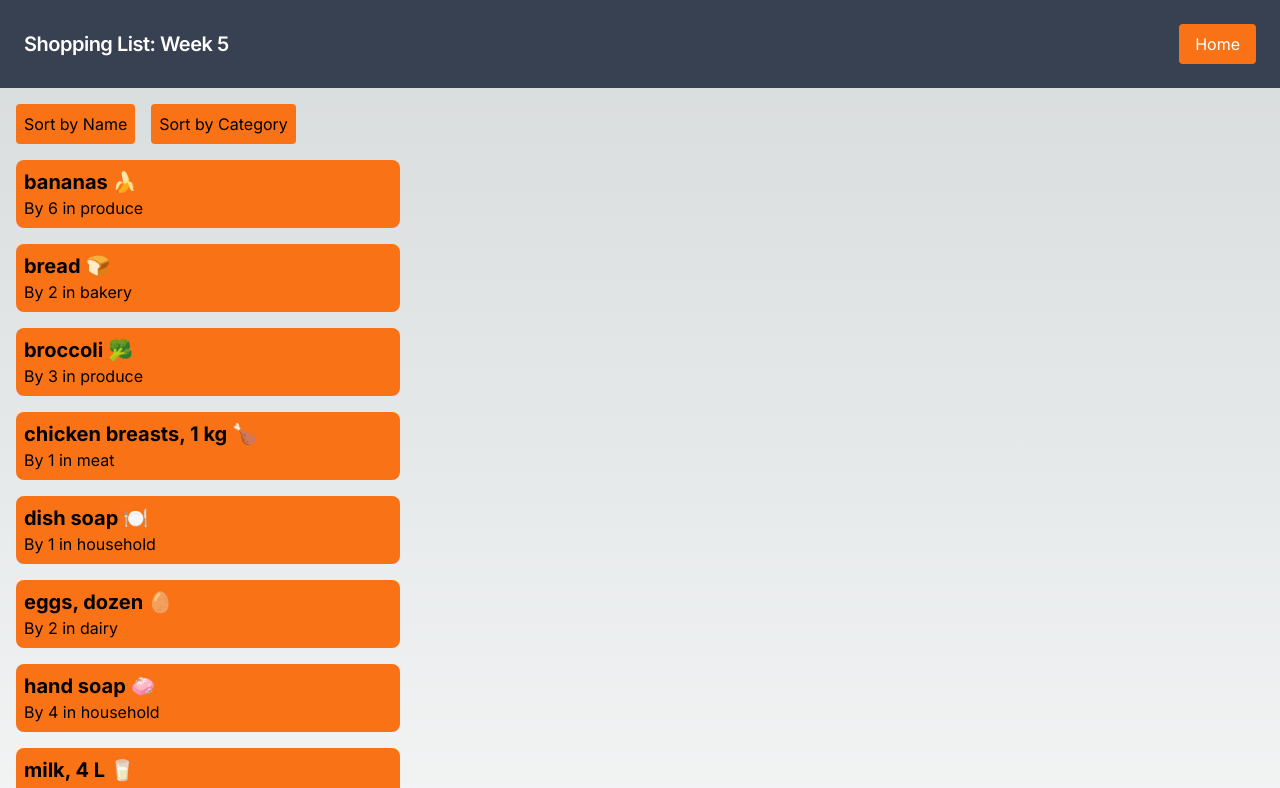
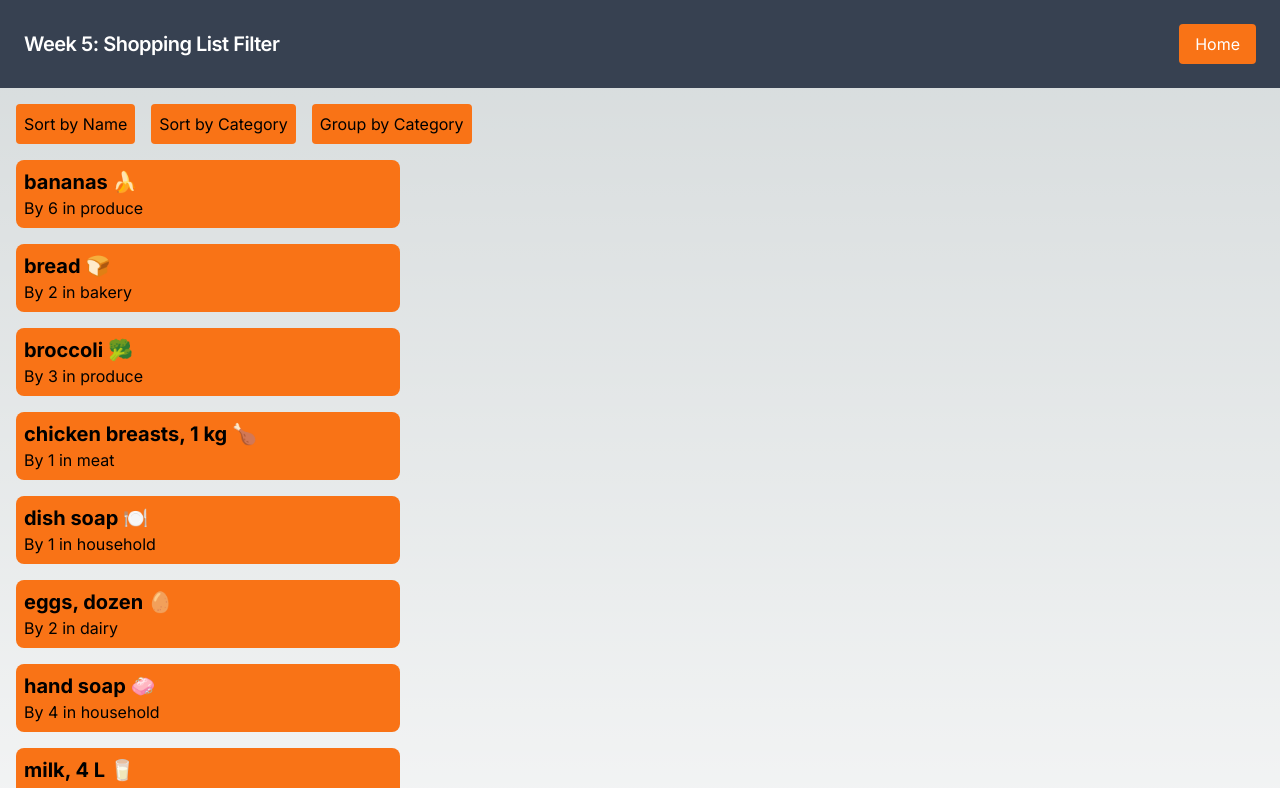
Before and after one commit to kevinw1222/cprg306-assignments, a Next.js app: page /week5 in a window 1280 px wide. Shown: the top 788 px of the page. Built offline with nearby package versions, Linux system fonts and the light colour scheme.

Commit message:
Update week 5

```diff
--- a/app/week3/page.js
+++ b/app/week3/page.js
@@ -7,7 +7,7 @@ export default function Page() {
       <nav class="flex items-center justify-between flex-wrap bg-gray-700 p-6">
         <div class="flex items-center flex-shrink-0 text-white mr-6">
           <span class="font-semibold text-xl tracking-tight">
-            Shopping List: Week 3
+            Week 3: Shopping List
           </span>
         </div>
 
--- a/app/week4/page.js
+++ b/app/week4/page.js
@@ -7,7 +7,7 @@ export default function Page() {
       <nav class="flex items-center justify-between flex-wrap bg-gray-700 p-6">
         <div class="flex items-center flex-shrink-0 text-white mr-6">
           <span class="font-semibold text-xl tracking-tight">
-            Item Manager: Week 4
+            Week 4: Item Manager
           </span>
         </div>
 
--- a/app/week5/item-list.js
+++ b/app/week5/item-list.js
@@ -6,6 +6,15 @@ import items from "./items.json";
 export default function ItemList() {
   const [sortBy, setSortBy] = useState("name");
   const sortedItems = [...items];
+  const [sortedAndGroupedItems, setSortedAndGroupedItems] = useState(null);
+
+  const handleSort = (sortingOption) => {
+    setSortBy(sortingOption);
+
+    if (sortingOption === "category") {
+      setSortedAndGroupedItems(null);
+    }
+  };
 
   if (sortBy === "name")
     sortedItems.sort((a, b) => a.name.localeCompare(b.name));
@@ -21,14 +30,61 @@ export default function ItemList() {
     </button>
   );
 
+  const groupAndSortByCategory = () => {
+    const groupedItems = items.reduce((grouped, item) => {
+      const category = item.category;
+      if (!grouped[category]) {
+        grouped[category] = [];
+      }
+      grouped[category].push(item);
+      return grouped;
+    }, {});
+
+    const sortedCategories = Object.keys(groupedItems).sort();
+
+    const sortedAndGroupedItems = sortedCategories.reduce(
+      (sorted, category) => {
+        const sortedCategoryItems = groupedItems[category].sort((a, b) =>
+          a.name.localeCompare(b.name)
+        );
+        sorted.push({ category, items: sortedCategoryItems });
+        return sorted;
+      },
+      []
+    );
+    setSortedAndGroupedItems(sortedAndGroupedItems);
+  };
+
   return (
     <div>
       <div>
         {renderSortButton("name", "Sort by Name")}
         {renderSortButton("category", "Sort by Category")}
+        <button
+          className="px-2 py-2 ml-4 mt-4 text-black bg-orange-500 rounded hover:bg-orange-400"
+          onClick={groupAndSortByCategory}
+        >
+          Group by Category
+        </button>
       </div>
       <ul>
-        {sortedItems.map((item) => (
+        {sortedAndGroupedItems
+          ? sortedAndGroupedItems.map((category) => (
+              <li key={category.category}>
+                <h2 className="text-lg capitalize">{category.category}</h2>
+                <ul>
+                  {category.items.map((item) => (
+                    <Item
+                      key={item.id}
+                      name={item.name}
+                      quantity={item.quantity}
+                      category={item.category}
+                    />
+                  ))}
+                </ul>
+              </li>
+            ))
+          : sortedItems.map((item) => (
               <Item
                 key={item.id}
                 name={item.name}
--- a/app/week5/page.js
+++ b/app/week5/page.js
@@ -7,7 +7,7 @@ export default function Page() {
       <nav className="flex items-center justify-between flex-wrap bg-gray-700 p-6">
         <div className="flex items-center flex-shrink-0 text-white mr-6">
           <span className="font-semibold text-xl tracking-tight">
-            Shopping List: Week 5
+            Week 5: Shopping List Filter
           </span>
         </div>
 
```
Lines whose indentation alone changed are shown as unchanged.
